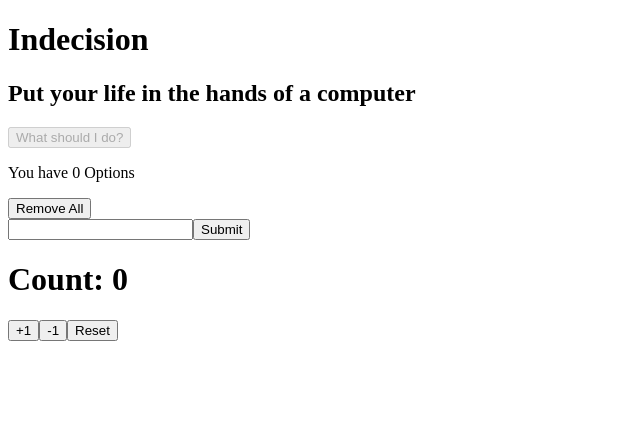
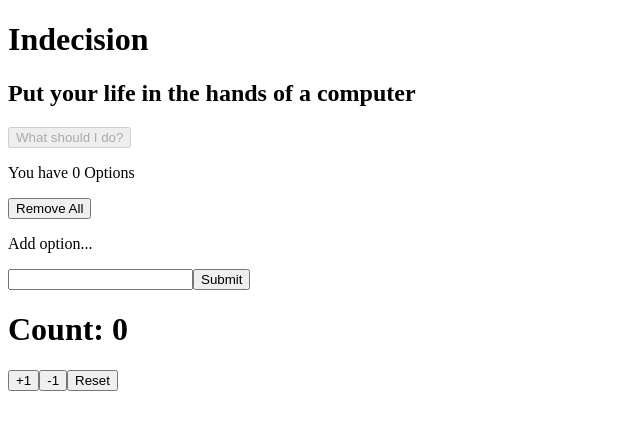
Before and after one commit to AlexLewis10/indeicision, a React (Create React App) app: page / in a window 1280 px wide. Shown: the top 430 px of the page, without its empty margins (0-640 px from the left). Built offline with nearby package versions, Linux system fonts and the light colour scheme.

Commit message:
Prompts add option

```diff
--- a/src/components/options.js
+++ b/src/components/options.js
@@ -7,6 +7,7 @@ const Options = (props) => {
       <p>You have {props.options.length} Options</p>
       <div>
         <button onClick={props.handleDeleteOptions}>Remove All</button>
+        {props.options.length === 0 && <p>Add option...</p>}
         {props.options.map((option) => (
           <Option
             key={option}
```
